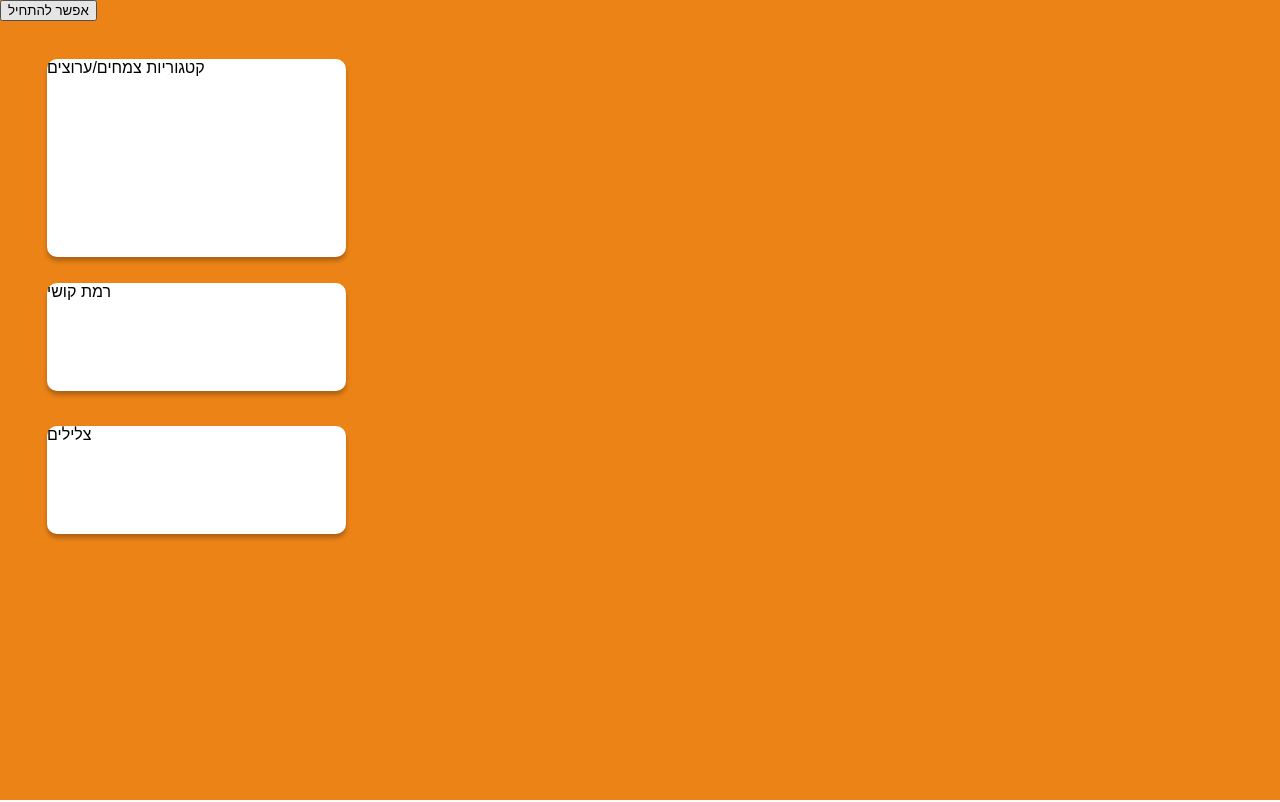
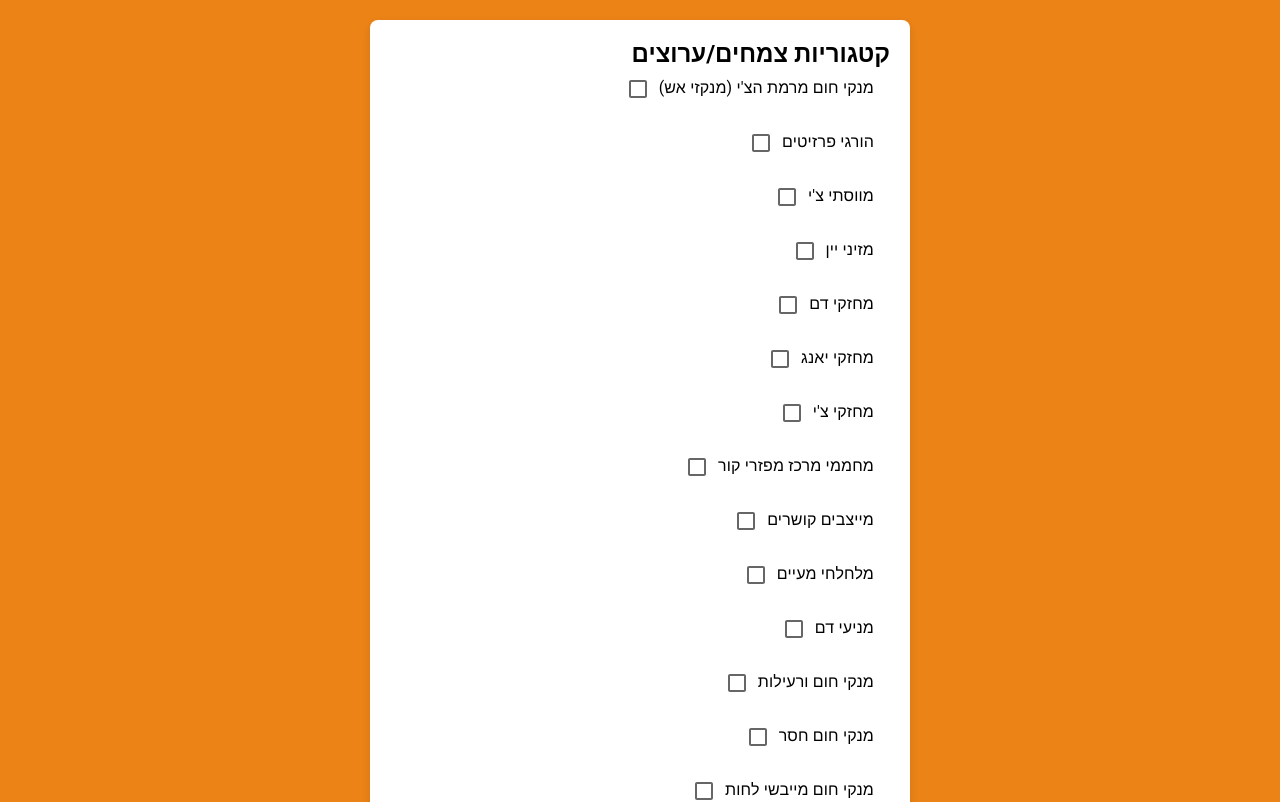
Before and after one commit to elisheva651/Chibo, a Next.js app: page /Games/Memory in a window 1280 px wide. Shown: the top 802 px of the page. Built offline with nearby package versions, Linux system fonts and the light colour scheme.

Commit message:
fix category list for memory game

```diff
--- a/package.json
+++ b/package.json
@@ -9,6 +9,12 @@
     "lint": "next lint"
   },
   "dependencies": {
+    "@emotion/react": "^11.13.3",
+    "@emotion/styled": "^11.13.0",
+    "@mui/material": "^6.1.7",
+    "@mui/styled-engine": "^6.1.7",
+    "@mui/system": "^6.1.7",
+    "csv-parser": "^3.0.0",
     "mongodb": "^6.10.0",
     "next": "14.2.15",
     "react": "^18",
--- a/src/pages/Games/Memory.js
+++ b/src/pages/Games/Memory.js
@@ -1,32 +1,71 @@
 import React from 'react'
+
 import Link from 'next/link'
 import { useState } from 'react'
+import { plantsCategories, difficultyOptions } from 'utils/labels';
+import { Checkbox, FormControlLabel } from '@mui/material';
 
 export default function Memory() {
 
-  const [plantsCategories, setCategories] = useState([])
-  const [difficulty, setDifficulty] = useState("easy")
-  const [sound, setSound] = useState([])
+  const [selectedCategories, setSelectedCategories] = useState('');
+  const [difficulty, setDifficulty] = useState('');
+  const [sound, setSound] = useState(true);  // true means sound on by default
+
+  // 2. Handler functions to update state
+  const handleCategoryChange = (e) => {
+    const category = e.target.value;
+    if (selectedCategories.includes(category)) {
+      // Remove category from selected if it's already selected
+      setSelectedCategories(selectedCategories.filter(item => item !== category));
+    } else {
+      // Add category to selected
+      setSelectedCategories([...selectedCategories, category]);
+    }
+  };
+
+  const handleDifficultyChange = (e) => {
+    setDifficulty(e.target.value);
+  }
+  const handleSoundChange = (e) => setSound(e.target.checked);
+
+  return (
+    <div className='App-Mem'>
+      <div className='top-mem-game-setting'>
+        קטגוריות צמחים/ערוצים
+
+        {plantsCategories.map((category, index) => (
+        <FormControlLabel
+          key={index}
+          control={
+            <Checkbox
+              value={category}
+              checked={selectedCategories.includes(category)}
+              onChange={handleCategoryChange}
+            />
+          }
+          label={category}
+        />
+      ))}
 
 
+        מספר קלפים
+        <select value={difficulty} onChange={handleDifficultyChange}>
+          {difficultyOptions.map((option) => (
+            <option key={option.value} value={option.value}>
+              {option.label}
+            </option>
+          ))}
+        </select>
+        <br />
+        צלילים
+        <label>
+          <input type="checkbox" checked={sound} onChange={handleSoundChange}/>
+        </label><br />
 
-  return (
-    <div className='App'>
-        <div className='top-mem-game-setting'>
-            קטגוריות צמחים/ערוצים
-        </div>
-        <div className='rec2-setting-mem-game'>
-            רמת קושי
-
-        </div>
-        <div className='rec3-setting-mem-game'>
-            צלילים
-        </div>
         <Link href={{ pathname: '/Games/MemGameStart', query: { plantsCategories: plantsCategories, difficulty: difficulty, sound:sound } }}>
           <button>אפשר להתחיל</button>
         </Link>
-
-
+      </div>
     </div>
   )
 }
--- a/src/styles/globals.css
+++ b/src/styles/globals.css
@@ -5,12 +5,96 @@ body {
 /* styles/globals.css */
 
 
-.App{
-  background: #EB8317;
-  height: 100vh;
+/* App-level styles */
+.App {
+  background: #EB8317; /* Orange background */
+  min-height: 100vh;
+  /* display: flex;  */
+  /*justify-content: center;
+  align-items: center;
+  padding: 20px;
+  overflow-y: auto; */
+}
 
+.App-Mem{
+  background: #EB8317; /* Orange background */
+  min-height: 100vh;
+  display: flex;
+  justify-content: center;
+  align-items: center;
+  padding: 20px;
+  overflow-y: auto;
+}
+/* Top settings container */
+.top-mem-game-setting {
+  font-family: 'Roboto', sans-serif; /* Custom font (or use a default font like Arial) */
+  font-weight: bold; /* Make it bold */
+  font-size: 24px; /* Adjust font size as needed */
+  background-color: white; /* White background for the settings container */
+  padding: 20px; /* Space inside the container */
+  border-radius: 8px; /* Rounded corners */
+  box-shadow: 0 4px 10px rgba(0, 0, 0, 0.1); /* Subtle shadow */
+  width: 100%;
+  max-width: 500px; /* Limit the width */
+  text-align: right; /* Align text to the right */
+}
 
+/* Title and section headers */
+.top-mem-game-setting h2, .top-mem-game-setting p {
+  margin: 0; /* Remove default margin */
+  padding: 0; /* Remove default padding */
+  font-size: 18px; /* Set text size */
+  font-weight: bold; /* Make text bold */
+  margin-bottom: 12px; /* Space below headings */
 }
+
+/* Spacing between form elements */
+.top-mem-game-setting label,
+.top-mem-game-setting select,
+.top-mem-game-setting input[type="checkbox"] {
+  display: block; /* Make each form element appear on a new line */
+  margin-bottom: 12px; /* Space below form elements */
+  font-size: 16px; /* Slightly smaller text for form controls */
+}
+
+/* Button styling */
+.top-mem-game-setting button {
+  background-color: #EB8317; /* Match the App background color */
+  color: white; /* White text */
+  padding: 10px 20px; /* Add padding inside the button */
+  border: none; /* Remove default border */
+  border-radius: 4px; /* Rounded corners for button */
+  font-size: 16px; /* Set button text size */
+  cursor: pointer; /* Pointer cursor on hover */
+  width: 100%; /* Make the button take full width of container */
+  box-sizing: border-box; /* Include padding in width */
+}
+
+.top-mem-game-setting button:hover {
+  background-color: #e07a1c; /* Slightly darker orange on hover */
+}
+
+/* Styling for checkboxes */
+.top-mem-game-setting input[type="checkbox"] {
+  margin-right: 10px; /* Space between checkbox and label */
+}
+
+/* Styling for the dropdown options */
+.dropdown-options {
+  margin-bottom: 12px; /* Add space below the checkbox group */
+}
+
+.dropdown-option {
+  right:0;
+  margin-bottom: 8px; /* Space between checkboxes */
+}
+
+.dropdown-option label {
+  padding-right: 30px;
+
+  word-wrap: break-word;
+}
+
 /* Styling the square container */
 .welcome-square {
 
@@ -133,26 +217,12 @@ body {
 
 /* Rectangle 4 */
 
-.top-mem-game-setting{
-  position: absolute;
-  width: 299px;
-  height: 198px;
-  left: 47px;
-  top: 59px;
 
-
-  background: #FFFFFF;
-  box-shadow: 0px 4px 4px rgba(0, 0, 0, 0.25);
-  border-radius: 10px;
-}
 
 .rec2-setting-mem-game{
 
   position: absolute;
-  width: 299px;
-  height: 108px;
-  left: 47px;
-  top: 283px;
+
 
   background: #FFFFFF;
   box-shadow: 0px 4px 4px rgba(0, 0, 0, 0.25);
@@ -163,10 +233,7 @@ body {
   /* Rectangle 31 */
 
   position: absolute;
-  width: 299px;
-  height: 108px;
-  left: 47px;
-  top: 426px;
+
 
   background: #FFFFFF;
   box-shadow: 0px 4px 4px rgba(0, 0, 0, 0.25);
--- a/src/utils/labels.js
+++ b/src/utils/labels.js
@@ -1,3 +1,16 @@
 export const categories = [{'יסודות':'Bases'}, {'נקודות דיקור':'AcupuncturePoints'}, {'צמחים':'plants'}, {'רפואה מערבית':'westernMedicine'}]
 export const ways_to_learn =[{'הרצאות':'Lectures'}, {'סיכומים':'Summaries'}, {'משחקים':'Games'}, {'תרגילים':'Exercises'}];
 export const names_of_games = [{'זכרון':'Memory'}, {'רקיחת שיקויים':'BrewingPotions'}, {'נטרול פצצה':'defuseBomb'}, {'כרטיסיות':'Tabs'}];
+
+export const plantCategoryOptions = [{ value: '', label: 'בחר קטגוריה' },{ value: 'flowers', label: 'פרחים' },
+    { value: 'cacti', label: 'קקטוסים' },{ value: 'succulents', label: 'סוקולנטים' }];
+
+export const difficultyOptions = [{ value: '', label: 'בחר רמת קושי' },{ value: 'easy', label: ' קל- עד 10 קלפים' },
+    { value: 'medium', label: 'בינוני- עד 20 קלפים' }, { value: 'hard', label: 'קשה- עד 30 קלפים' }];
+
+
+export const plantsCategories = ["מנקי חום מרמת הצ'י (מנקזי אש)","הורגי פרזיטים", "מווסתי צ'י", "מזיני יין", "מחזקי דם",
+    "מחזקי יאנג","מחזקי צ'י","מחממי מרכז מפזרי קור","מייצבים קושרים","מלחלחי מעיים","מניעי דם","מנקי חום ורעילות","מנקי חום חסר",
+    "מנקי חום מייבשי לחות","מנקי חום קיץ","מפזרי רוח לחות","מפסיקי דימום","מפסיקי שיעול","מקררי דם","מרגיעי נפש מזינים","מרגיעי נפש מעגנים",
+    "מרגיעי רוח ורעד","משחררי חיצון חמימים","משחררי חיצון קרירים","משחררי תקיעות מזון","משלשלים","משתני לחות","מתמירי לחות ארומטיים",
+    "מתמירי ליחת חום","מתמירי ליחת קור","פותחי פתחים ארומטיים","שימוש חיצוני" ];
```
Also changed, not shown: src/pages/Manager.js (added, +44 -0 lines), src/pages/api/upload-csv.js (added, +50 -0 lines), src/pages/index.js (+7 -1 lines), 2 other files (tests, documents, lock files or other folders).
